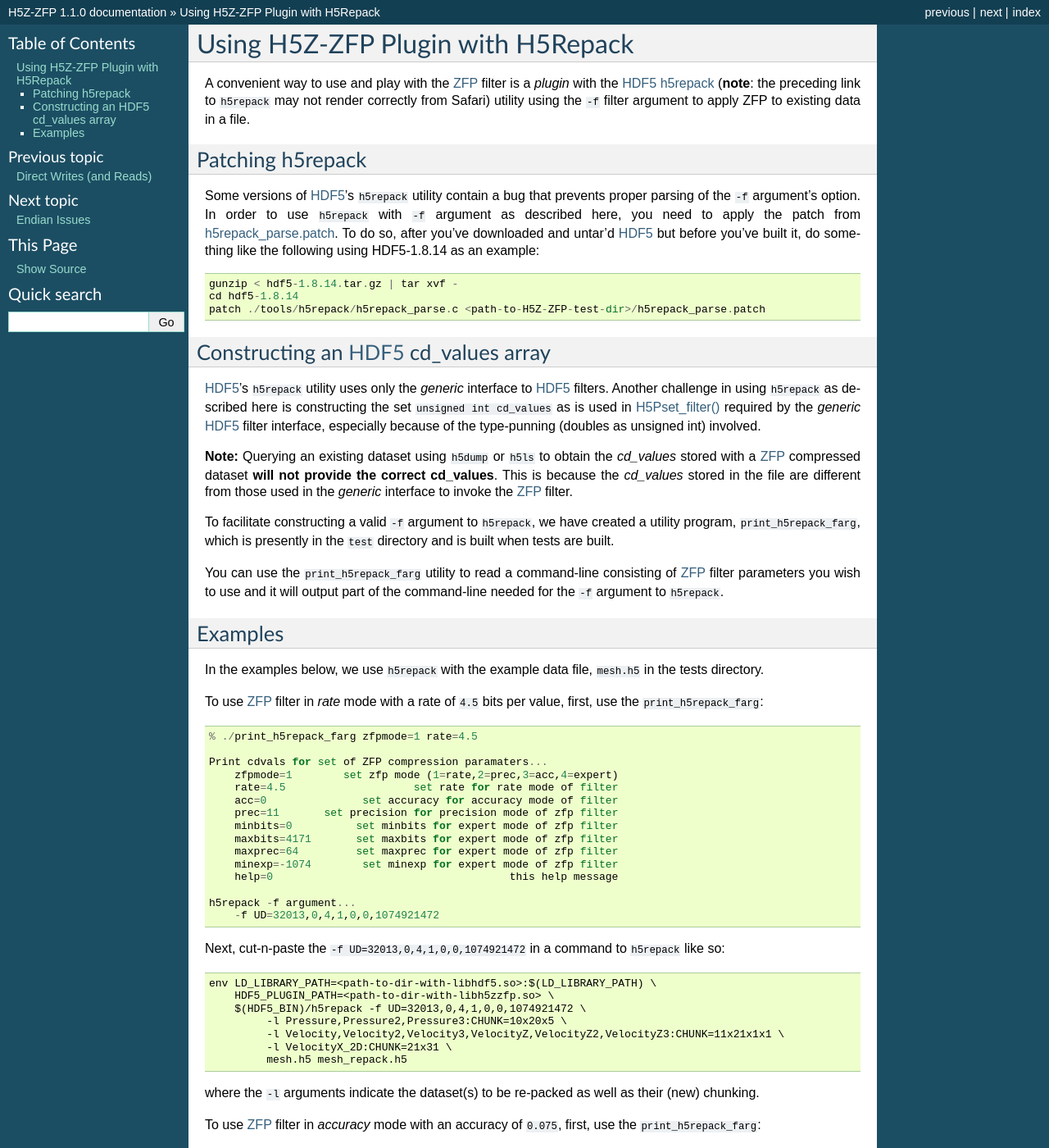
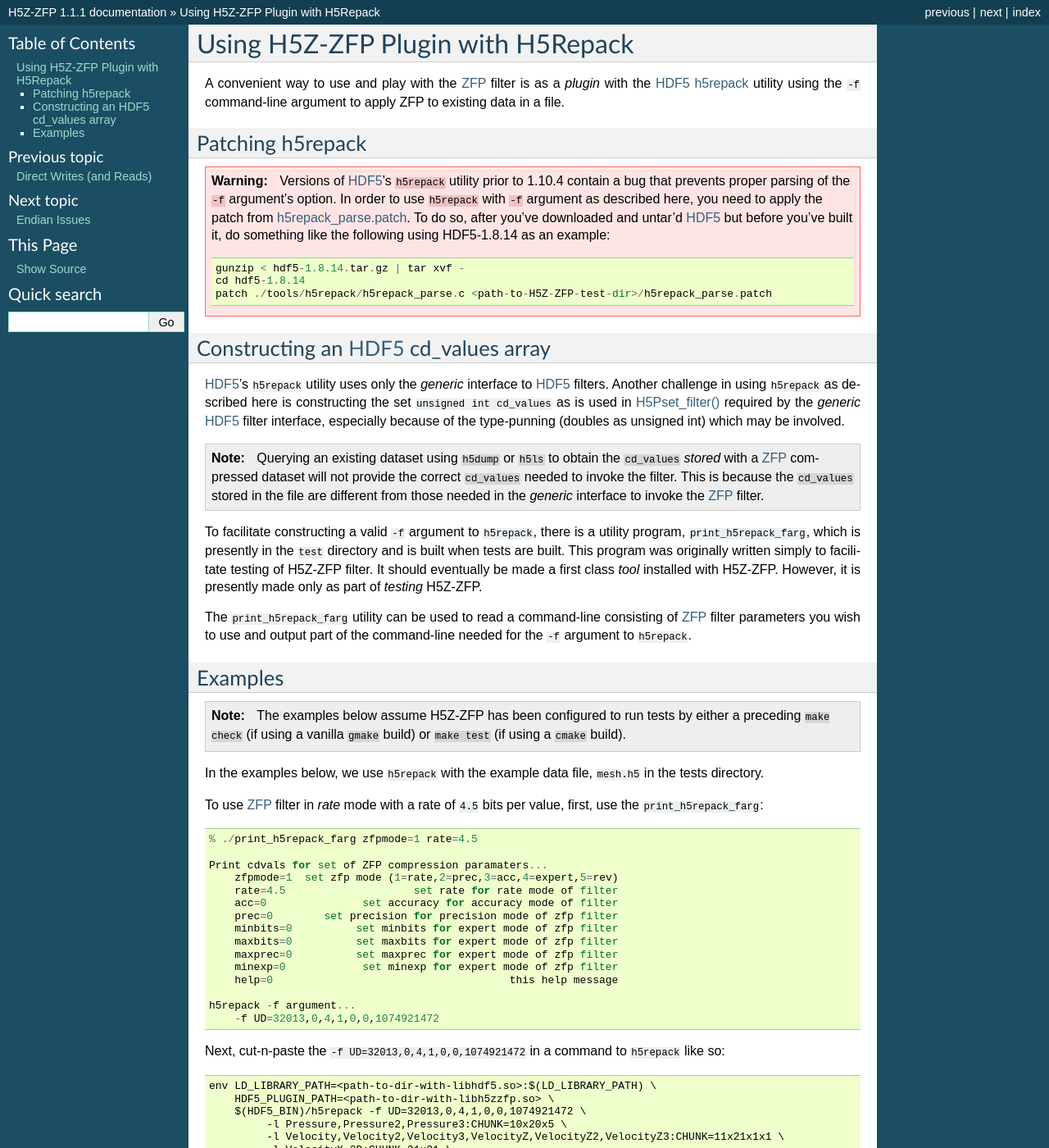
Before and after one commit to LLNL/H5Z-ZFP, a Sphinx documentation site: the page built from docs/h5repack.rst, in a window 1280 px wide and 1400 px high. Shown: the whole window at 82% size. Built offline with Sphinx 7.4.7, drawn with Linux system fonts in a browser that asks for light colours; some of the changed text lies outside the part shown.

Commit message:
Documentation fixes and fixes from testing 1.1.1 (#125)
* minor fixes for gnu make builds
* updates to documentation
* update version numbers in docs and in headers

```diff
--- a/docs/cd_vals.rst
+++ b/docs/cd_vals.rst
@@ -1,6 +1,10 @@
 =======================================
 H5Z-ZFP and the HDF5 filter's cd_values
 =======================================
+
+.. note::
+   The details described here are likely relevant only to *developers* of the H5Z-ZFP_ filter.
+   If you just want to *use* the filter, you can ignore this material.
 
 The HDF5_ library uses an array of values, named ``cd_values`` in formal arguments documenting various API functions, for managing *auxiliary data* for a filter.
 Instances of this ``cd_values`` array are used in two subtly different ways within HDF5.
--- a/docs/conf.py
+++ b/docs/conf.py
@@ -51,6 +51,7 @@
 .. _HDF5: https://docs.hdfgroup.org/hdf5/develop/
 .. _H5Z-ZFP: https://github.com/LLNL/H5Z-ZFP
 .. _Spack: https://spack.io
+.. _CMake: https://cmake.org/cmake/help/latest/
 """
 
 # The version info for the project you're documenting, acts as replacement for
@@ -60,7 +61,7 @@
 # The short X.Y version.
 version = '1.1'
 # The full version, including alpha/beta/rc tags.
-release = '1.1.0'
+release = '1.1.1'
 
 # The language for content autogenerated by Sphinx. Refer to documentation
 # for a list of supported languages.
--- a/docs/h5repack.rst
+++ b/docs/h5repack.rst
@@ -1,76 +1,69 @@
 ==================================
 Using H5Z-ZFP Plugin with H5Repack
 ==================================
-A convenient way to use and play with the ZFP_ filter is a *plugin* with
-the HDF5_ `h5repack <https://portal.hdfgroup.org/display/HDF5/h5repack>`__ (**note**: the preceding link to ``h5repack`` may not render correctly from Safari)
-utility using the ``-f`` filter argument to apply ZFP to existing data in a file.
+A convenient way to use and play with the ZFP_ filter is as a *plugin* with the HDF5_ `h5repack <https://docs.hdfgroup.org/hdf5/develop/_view_tools_edit.html#secViewToolsEditApply>`__ utility using the ``-f`` command-line argument to apply ZFP to existing data in a file.
 
 -----------------
 Patching h5repack
 -----------------
-Some versions of HDF5_'s ``h5repack`` utility contain a bug that prevents
-proper parsing of the ``-f`` argument's option. In order to use ``h5repack``
-with ``-f`` argument as described here, you need to apply the patch from
-`h5repack_parse.patch <https://github.com/LLNL/H5Z-ZFP/blob/master/test/h5repack_parse.patch>`_.
-To do so, after you've downloaded and untar'd HDF5_ but before you've built
-it, do something like the following using HDF5-1.8.14 as an example::
 
-    gunzip < hdf5-1.8.14.tar.gz | tar xvf -
-    cd hdf5-1.8.14
-    patch ./tools/h5repack/h5repack_parse.c <path-to-H5Z-ZFP-test-dir>/h5repack_parse.patch
+.. warning::
+
+   Versions of HDF5_'s ``h5repack`` utility prior to 1.10.4 contain a bug that prevents proper parsing of the ``-f`` argument's option.
+   In order to use ``h5repack`` with ``-f`` argument as described here, you need to apply the patch from `h5repack_parse.patch <https://github.com/LLNL/H5Z-ZFP/blob/master/test/h5repack_parse.patch>`_.
+   To do so, after you've downloaded and untar'd HDF5_ but before you've built it, do something like the following using HDF5-1.8.14 as an example::
+
+       gunzip < hdf5-1.8.14.tar.gz | tar xvf -
+       cd hdf5-1.8.14
+       patch ./tools/h5repack/h5repack_parse.c <path-to-H5Z-ZFP-test-dir>/h5repack_parse.patch
 
 -------------------------------------
 Constructing an HDF5_ cd_values array
 -------------------------------------
 HDF5_'s ``h5repack`` utility uses only the *generic* interface to HDF5_ filters.
-Another challenge in using ``h5repack`` as described here is constructing the set
-``unsigned int cd_values`` as is used in
-`H5Pset_filter() <https://docs.hdfgroup.org/hdf5/develop/group___o_c_p_l.html#ga191c567ee50b2063979cdef156a768c5>`__
-required by the *generic* HDF5_ filter interface, especially because
-of the type-punning (doubles as unsigned int) involved.
+Another challenge in using ``h5repack`` as described here is constructing the set ``unsigned int cd_values`` as is used in `H5Pset_filter() <https://docs.hdfgroup.org/hdf5/develop/group___o_c_p_l.html#ga191c567ee50b2063979cdef156a768c5>`__ required by the *generic* HDF5_ filter interface, especially because of the type-punning (doubles as unsigned int) which may be involved.
 
-**Note:** Querying an existing dataset using ``h5dump`` or ``h5ls`` to obtain
-the *cd_values* stored with a ZFP_ compressed dataset
-**will not provide the correct cd_values**. This is because the *cd_values*
-stored in the file are different from those used in the *generic* interface
-to invoke the ZFP_ filter.
+.. note::
 
-To facilitate constructing a valid ``-f`` argument to ``h5repack``, we have
-created a utility program, ``print_h5repack_farg``, which is presently in the
-``test`` directory and is built when tests are built.
+   Querying an existing dataset using ``h5dump`` or ``h5ls`` to obtain the ``cd_values`` *stored* with a ZFP_ compressed dataset will not provide the correct ``cd_values`` needed to invoke the filter.
+   This is because the ``cd_values`` stored in the file are different from those needed in the *generic* interface to invoke the ZFP_ filter.
 
-You can use the ``print_h5repack_farg`` utility to read a command-line
-consisting of ZFP_ filter parameters you wish to use and it will output
-part of the command-line needed for the ``-f`` argument to ``h5repack``.
+To facilitate constructing a valid ``-f`` argument to ``h5repack``, there is a utility program, ``print_h5repack_farg``, which is presently in the ``test`` directory and is built when tests are built.
+This program was originally written simply to facilitate testing of H5Z-ZFP filter.
+It should eventually be made a first class *tool* installed with H5Z-ZFP.
+However, it is presently made only as part of *testing* H5Z-ZFP.
+
+The ``print_h5repack_farg`` utility can be used to read a command-line consisting of ZFP_ filter parameters you wish to use and output part of the command-line needed for the ``-f`` argument to ``h5repack``.
 
 --------
 Examples
 --------
 
-In the examples below, we use ``h5repack`` with the example data file,
-``mesh.h5`` in the tests directory.
+.. note::
 
-To use ZFP_ filter in *rate* mode with a rate of ``4.5`` bits per value,
-first, use the ``print_h5repack_farg``::
+   The examples below assume H5Z-ZFP has been configured to run tests by either a preceding ``make check`` (if using a vanilla ``gmake`` build) or ``make test`` (if using a ``cmake`` build).
+
+In the examples below, we use ``h5repack`` with the example data file, ``mesh.h5`` in the tests directory.
+
+To use ZFP_ filter in *rate* mode with a rate of ``4.5`` bits per value, first, use the ``print_h5repack_farg``::
 
     % ./print_h5repack_farg zfpmode=1 rate=4.5
 
     Print cdvals for set of ZFP compression paramaters...
-        zfpmode=1        set zfp mode (1=rate,2=prec,3=acc,4=expert)
+        zfpmode=1  set zfp mode (1=rate,2=prec,3=acc,4=expert,5=rev)
         rate=4.5                    set rate for rate mode of filter
         acc=0               set accuracy for accuracy mode of filter
-        prec=11       set precision for precision mode of zfp filter
+        prec=0        set precision for precision mode of zfp filter
         minbits=0          set minbits for expert mode of zfp filter
-        maxbits=4171       set maxbits for expert mode of zfp filter
-        maxprec=64         set maxprec for expert mode of zfp filter
-        minexp=-1074        set minexp for expert mode of zfp filter
+        maxbits=0          set maxbits for expert mode of zfp filter
+        maxprec=0          set maxprec for expert mode of zfp filter
+        minexp=0            set minexp for expert mode of zfp filter
         help=0                                     this help message
 
     h5repack -f argument...
         -f UD=32013,0,4,1,0,0,1074921472
 
-Next, cut-n-paste the ``-f UD=32013,0,4,1,0,0,1074921472`` in a command
-to ``h5repack`` like so::
+Next, cut-n-paste the ``-f UD=32013,0,4,1,0,0,1074921472`` in a command to ``h5repack`` like so::
 
     env LD_LIBRARY_PATH=<path-to-dir-with-libhdf5.so>:$(LD_LIBRARY_PATH) \
         HDF5_PLUGIN_PATH=<path-to-dir-with-libh5zzfp.so> \
@@ -80,30 +73,27 @@
              -l VelocityX_2D:CHUNK=21x31 \
              mesh.h5 mesh_repack.h5
 
-where the ``-l`` arguments indicate the dataset(s) to be re-packed as well
-as their (new) chunking.
+where the ``-l`` arguments indicate the dataset(s) to be re-packed as well as their (new) chunking.
 
-To use ZFP_ filter in *accuracy* mode with an accuracy of ``0.075``,
-first, use the ``print_h5repack_farg``::
+To use ZFP_ filter in *accuracy* mode with an accuracy of ``0.075``, first, use the ``print_h5repack_farg``::
 
     % ./print_h5repack_farg zfpmode=3 acc=0.075
 
     Print cdvals for set of ZFP compression paramaters...
-        zfpmode=3        set zfp mode (1=rate,2=prec,3=acc,4=expert)
-        rate=4                      set rate for rate mode of filter
+        zfpmode=3  set zfp mode (1=rate,2=prec,3=acc,4=expert,5=rev)
+        rate=3.5                    set rate for rate mode of filter
         acc=0.075           set accuracy for accuracy mode of filter
-        prec=11       set precision for precision mode of zfp filter
+        prec=0        set precision for precision mode of zfp filter
         minbits=0          set minbits for expert mode of zfp filter
-        maxbits=4171       set maxbits for expert mode of zfp filter
-        maxprec=64         set maxprec for expert mode of zfp filter
-        minexp=-1074        set minexp for expert mode of zfp filter
+        maxbits=0          set maxbits for expert mode of zfp filter
+        maxprec=0          set maxprec for expert mode of zfp filter
+        minexp=0            set minexp for expert mode of zfp filter
         help=0                                     this help message
 
     h5repack -f argument...
         -f UD=32013,0,4,3,0,858993459,1068708659
 
-Next, cut-n-paste the ``-f UD=32013,0,4,3,0,858993459,1068708659`` in a command
-to ``h5repack`` like so::
+Next, cut-n-paste the ``-f UD=32013,0,4,3,0,858993459,1068708659`` in a command to ``h5repack`` like so::
 
     env LD_LIBRARY_PATH=<path-to-dir-with-libhdf5.so>:$(LD_LIBRARY_PATH) \
         HDF5_PLUGIN_PATH=<path-to-dir-with-libh5zzfp.so> \
--- a/docs/index.rst
+++ b/docs/index.rst
@@ -21,4 +21,3 @@
    h5repack
    endian_issues
    tests
-   cmake
```
Also changed, not shown: docs/cmake.rst (deleted, +0 -95 lines), docs/installation.rst (+180 -92 lines), docs/interfaces.rst (+44 -91 lines), 2 other files.
